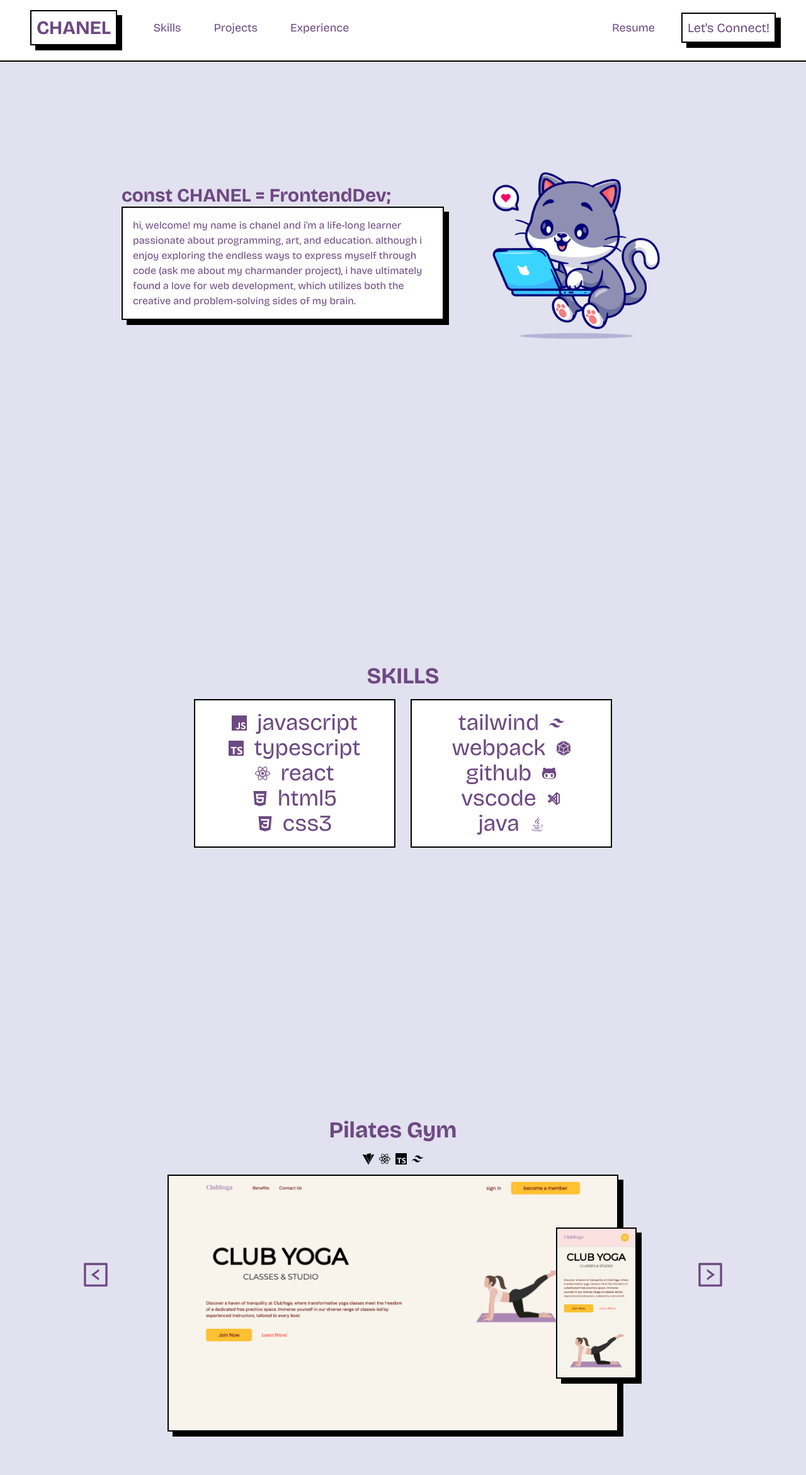
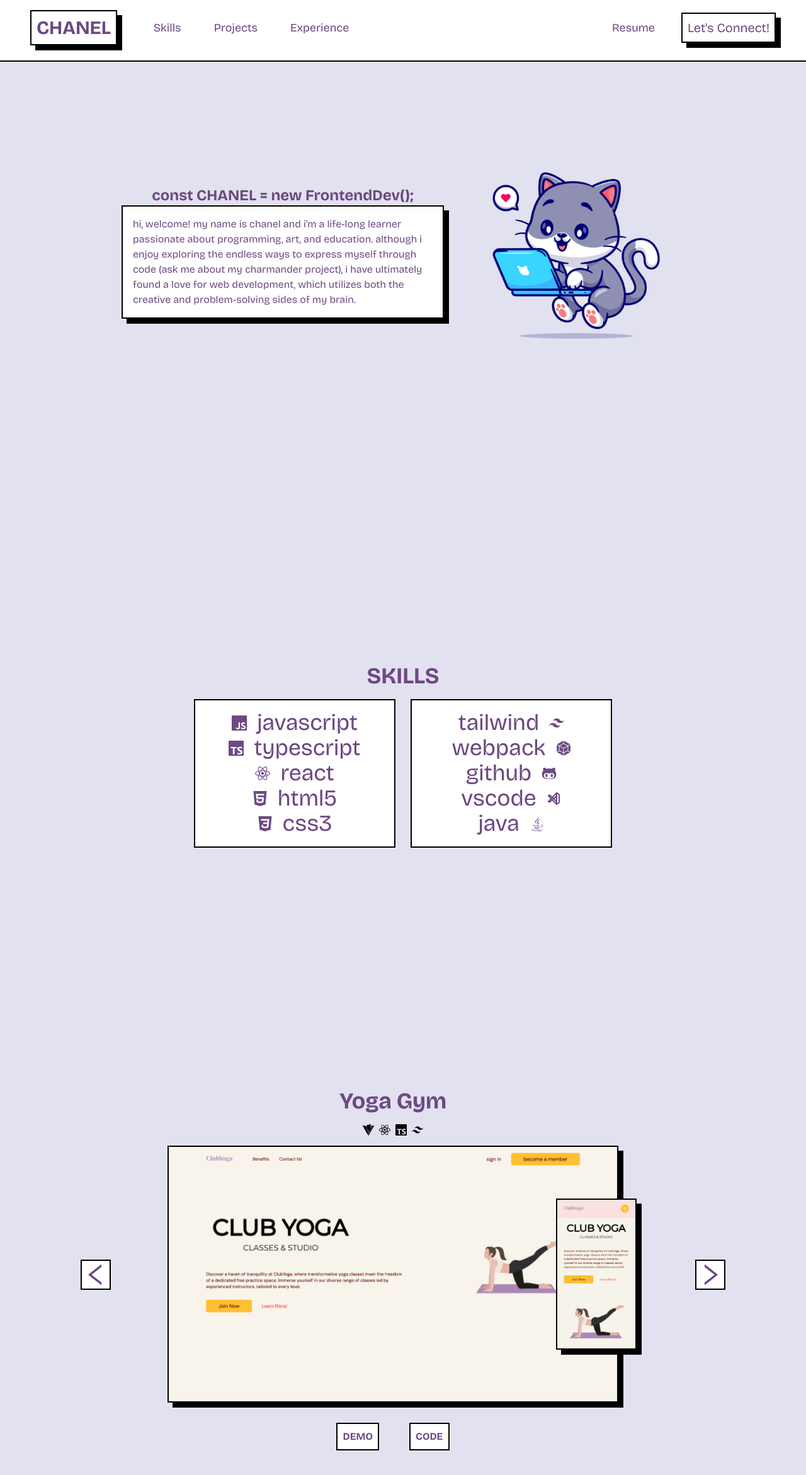
Before and after one commit to birdpersonn/birdpersonn.github.io, a React (Vite) app: page / in a window 1280 px wide. Shown: the top 2342 px of the page at 63% size. Built offline with nearby package versions, Linux system fonts and the light colour scheme.

Commit message:
minor graphics and design changes

```diff
--- a/src/data/projects/index.tsx
+++ b/src/data/projects/index.tsx
@@ -22,7 +22,7 @@ import RPSMobile from '@/assets/RockPaperScissorsMobile.png';
 
 const index = [
     {
-        title: "Pilates Gym",
+        title: "Yoga Gym",
         demoLink: "https://pilates-site.pages.dev/",
         codeLink: "https://github.com/birdpersonn/pilates-site",
         desktopImg: PilatesDesktop,
@@ -49,7 +49,7 @@ const index = [
     {
         title: "Portfolio",
         demoLink: "https://birdpersonn.github.io/library/",
-        codeLink: "https://github.com/birdpersonn/library",
+        codeLink: "https://github.com/birdpersonn/birdpersonn.github.io",
         desktopImg: PortfolioDesktop,
         mobileImg: PortfolioMobile,
         icons: [
--- a/src/scenes/home/index.tsx
+++ b/src/scenes/home/index.tsx
@@ -34,9 +34,9 @@ const index = ({ setSelectedPage }: Props) => {
                     className="w-11/12 md:w-2/5"
                 >
                     <h1
-                        className="font-semibold text-xl md:text-3xl"
+                        className="font-extrabold text-lg text-center md:text-2xl"
                     >
-                        const CHANEL = FrontendDev;
+                        const CHANEL = new FrontendDev();
                     </h1>
                     <h2
                         className="border-2 border-black shadow-opaque bg-white p-4"
--- a/src/scenes/projects/index.tsx
+++ b/src/scenes/projects/index.tsx
@@ -2,7 +2,7 @@ import { SelectedPage } from '@/shared/types';
 import { motion } from 'framer-motion';
 import useProjectsArr from '@/hooks/useProjectsArr';
 import useMediaQuery from '@/hooks/useMediaQuery';
-import { AiOutlineLeftSquare, AiOutlineRightSquare } from "react-icons/ai";
+import { AiOutlineLeft, AiOutlineRight } from "react-icons/ai";
 
 type Props = {
     setSelectedPage: (value: SelectedPage) => void;
@@ -10,8 +10,9 @@ type Props = {
 
 const Projects = ({ setSelectedPage }: Props) => {
     const isAboveMediumScreens = useMediaQuery("(min-width: 1060px)");
-    const desktopStyles = "border-2 border-black shadow-opaque w-[85vw] md:w-4/5 md:h-full object-cover";
-    const mobileStyles = "border-2 border-black shadow-opaque w-[20vw] md:w-[10vw] absolute left-[77vw] md:left-[69vw] object-cover";
+    const linkStyles = "p-2 m-4 bg-white border-2 border-black font-semibold hover:border-black hover:shadow-opaque";
+    const arrowStyles = "w-12 h-12 bg-white border-2 border-black hover:text-black hover:shadow-opaque";
+
     const { currentProject, pageNext, pagePrev } = useProjectsArr();
 
     return (
@@ -26,7 +27,7 @@ const Projects = ({ setSelectedPage }: Props) => {
                 {/* DESKTOP PREV PROJ ARROW */}
                 {isAboveMediumScreens && (
                     <button onClick={pagePrev}>
-                        <AiOutlineLeftSquare className="w-12 h-12 hover:text-black" />
+                        <AiOutlineLeft className={arrowStyles} />
                     </button>
                 )}
                 {/* PROJECT */}
@@ -63,7 +64,7 @@ const Projects = ({ setSelectedPage }: Props) => {
                                     x: 0
                                 }
                             }}
-                            className={desktopStyles}
+                            className="border-2 border-black shadow-opaque w-[85vw] md:w-4/5 md:h-full object-cover"
                             src={currentProject.desktopImg} alt={`${currentProject.title} desktop view`}
                         />
                         <motion.img
@@ -82,32 +83,36 @@ const Projects = ({ setSelectedPage }: Props) => {
                                     x: 0
                                 }
                             }}
-                            className={mobileStyles}
+                            className="border-2 border-black shadow-opaque w-[20vw] absolute object-cover
+                                left-[77vw] md:left-[69vw] md:w-[10vw]"
                             src={currentProject.mobileImg} alt={`${currentProject.title} mobile view`}
                         />
                     </div>
 
                     {/* LINKS */}
+                    <div className='flex justify-center items-center gap-4'>
+                        <a href={currentProject.demoLink} target='_blank' className={linkStyles}>DEMO</a>
+                        <a href={currentProject.codeLink} target='_blank' className={linkStyles}>CODE</a>
+                    </div>
 
+                    {/* MOBILE PREV/NEXT PROJ ARROWS */}
+                    {!isAboveMediumScreens && (
+                        <div className='w-full flex justify-between items-center'>
+                            <button onClick={pagePrev}>
+                                <AiOutlineLeft className={arrowStyles} />
+                            </button>
+                            <button onClick={pageNext}>
+                                <AiOutlineRight className={arrowStyles} />
+                            </button>
+                        </div>
+                    )}
                 </div>
 
                 {/* DESKTOP NEXT PROJ ARROW */}
                 {isAboveMediumScreens && (
                     <button onClick={pageNext}>
-                        <AiOutlineRightSquare className="w-12 h-12 hover:text-black" />
+                        <AiOutlineRight className={arrowStyles} />
                     </button>
-                )}
-
-                {/* MOBILE PREV/NEXT PROJ ARROWS */}
-                {!isAboveMediumScreens && (
-                    <div className='flex gap-12 justify-center items-center pt-10'>
-                        <button onClick={pagePrev}>
-                            <AiOutlineLeftSquare className="w-12 h-12 hover:text-black" />
-                        </button>
-                        <button onClick={pageNext}>
-                            <AiOutlineRightSquare className="w-12 h-12 hover:text-black" />
-                        </button>
-                    </div>
                 )}
             </motion.div>
         </section>
```
Also changed, not shown: src/assets/PortfolioDesktop.png, src/assets/PortfolioMobile.png.
